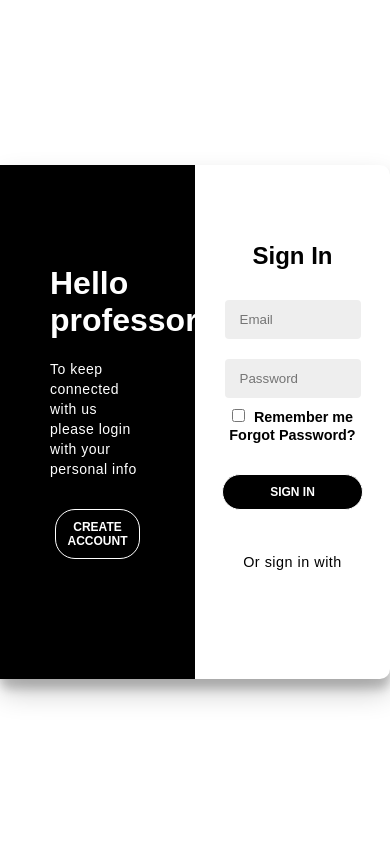
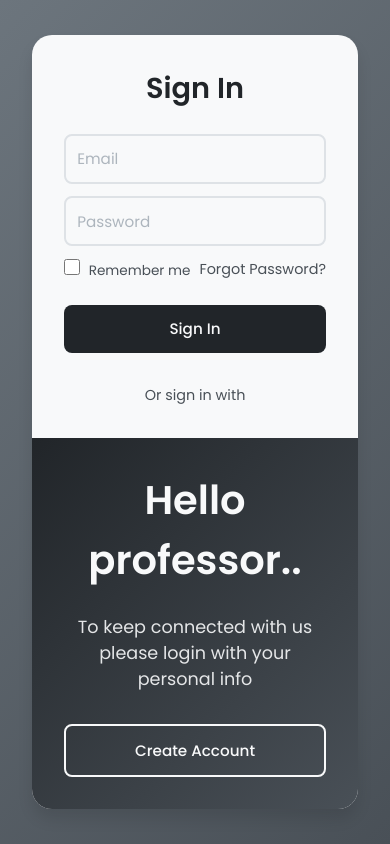
Before and after one commit to TulasigeriB/Proffessor-Lending-Society, a website: page public/signin.html in a window 390 px wide. Drawn offline with Linux system fonts and the light colour scheme.

```diff
--- a/public/css/login.css
+++ b/public/css/login.css
@@ -26,6 +26,9 @@
   -webkit-background-clip: text;
   -webkit-text-fill-color: transparent;
   text-shadow: 2px 2px 4px rgba(0,0,0,0.1);
+}
+input.error::placeholder {
+  color: red;
 }
 
 p {
--- a/public/css/signin.css
+++ b/public/css/signin.css
@@ -1,101 +1,356 @@
-*{margin: 0;
-    padding: 0;
-    box-sizing: border-box;
-    font-family: 'Montserrat', sans-serif;
+/* Global Styles */
+:root {
+    --primary-dark: #212529;
+    --primary-medium: #495057;
+    --primary-light: #6c757d;
+    --bg-lightest: #f8f9fa;
+    --bg-lighter: #e9ecef;
+    --bg-light: #dee2e6;
+    --bg-medium-light: #ced4da;
+    --bg-medium: #adb5bd;
+    --error-color: #dc3545;
+    --success-color: #28a745;
+    --shadow-sm: 0 2px 4px rgba(0, 0, 0, 0.05);
+    --shadow-md: 0 4px 6px rgba(0, 0, 0, 0.1);
+    --shadow-lg: 0 10px 15px rgba(0, 0, 0, 0.1);
+    --transition: all 0.3s ease;
 }
-body{
-    display: flex;
-    justify-content: center;
-    align-items: center;
-    height: 100vh;
-    width: 100%;
-}
-.main-container{
- background: #fff;
-    display: flex;
-      border-radius: 10px;
-  box-shadow: 0 14px 28px rgba(0, 0, 0, .2), 0 10px 10px rgba(0, 0, 0, .2);
-
-}
-.right-container{
-width: 50%;
-background-color: black;
-color: white;
-}
-.right-container-wrapper{
-    padding: 100px 50px;
-
-}
-.wrapper-login{
-    width: 80%;
-
-}
-.left-container{
-    width: 50%;
-  display: flex;
-  justify-content: center;
-    align-items: center;
-}
-
-.inputs{
-
-    padding: 10px;
-}
-.inputs input{
-    padding: 12px 15px;
-     width: 100%;
-background-color: #eee;
-border: none;
-border-radius: 4px;
-
-}
-
-.aic{
-    text-align: center;
-   margin-bottom: 20px;
-    font-weight: bold;
-}
-
-button{
-    border-radius: 20px;
-    font-size: 12px;
-    font-weight: bold;
-    text-transform: uppercase;
-    transition: transform 80ms ease-in;
-    cursor: pointer;
-
-  padding: 10px 0;
-    width: 90%;
-    background-color: black;
-    color: white;
-    border: 1px solid white;
-
-}
+/* Red placeholder text when there's an error */
 .inputs input.input-placeholder-error::placeholder {
     color: var(--error-color);
 }
 
-.input-btn{
-  text-align: center;
-  padding: 10px 0;
+* {
+    margin: 0;
+    padding: 0;
+    box-sizing: border-box;
+    font-family: 'Poppins', sans-serif;
 }
-p {
-  font-size: 14px;
-  font-weight: 100;
-  line-height: 20px;
-  letter-spacing: .5px;
-  margin: 20px 0 30px;
-}
-.sign-in{
-    color: white;
-    background-color: black;
-    border: 1px solid white;
-}
-.error-message {
-  display: none;
-  color: #d9534f;
-  font-size: 12px;
-  height: 16px; /* reserves space */
-  line-height: 16px;
+
+body {
+    background: linear-gradient(135deg, var(--primary-light) 0%, var(--primary-medium) 100%);
+    min-height: 100vh;
+    display: flex;
+    align-items: center;
+    justify-content: center;
+    padding: 2rem;
 
 }
+/* Define the red placeholder style */
+
+
+/* Main Container */
+.main-container {
+    background: var(--bg-lightest);
+    border-radius: 20px;
+    box-shadow: var(--shadow-lg);
+    overflow: hidden;
+    width: 100%;
+    max-width: 1000px;
+    display: flex;
+    min-height: 600px;
+    position: relative;
+}
+
+/* Right Container */
+.right-container {
+    flex: 1;
+    background: linear-gradient(135deg, var(--primary-dark) 0%, var(--primary-medium) 100%);
+    color: var(--bg-lightest);
+    padding: 3rem;
+    display: flex;
+    align-items: center;
+    justify-content: center;
+    position: relative;
+    overflow: hidden;
+}
+
+.right-container::before {
+    content: '';
+    position: absolute;
+    top: 0;
+    left: 0;
+    width: 100%;
+    height: 100%;
+
+    opacity: 0.1;
+}
+
+.right-container-wrapper {
+    position: relative;
+    z-index: 1;
+    text-align: center;
+}
+
+.right-container h1 {
+    font-size: 2.5rem;
+    margin-bottom: 1.5rem;
+    font-weight: 600;
+}
+
+.right-container p {
+    font-size: 1.1rem;
+    margin-bottom: 2rem;
+    opacity: 0.9;
+}
+
+/* Left Container */
+.left-container {
+    flex: 1;
+    padding: 2rem;
+    display: flex;
+    align-items: center;
+    justify-content: center;
+}
+
+.wrapper-login {
+    width: 100%;
+    max-width: 400px;
+}
+
+.wrapper-login h2 {
+    color: var(--primary-dark);
+    font-size: 1.8rem;
+    margin-bottom: 1.5rem;
+    text-align: center;
+    font-weight: 600;
+}
+
+/* Form Elements */
+.input-group {
+    margin-bottom: 0.8rem;
+}
+
+.inputs input {
+    width: 100%;
+    padding: 0.7rem;
+    border: 2px solid var(--bg-light);
+    border-radius: 8px;
+    font-size: 0.95rem;
+    transition: var(--transition);
+    background: var(--bg-lightest);
+}
+
+.inputs input:focus {
+    outline: none;
+    border-color: var(--primary-medium);
+    box-shadow: 0 0 0 3px rgba(73, 80, 87, 0.1);
+}
+
+.inputs input::placeholder {
+    color: var(--bg-medium);
+}
+
+.error-message {
+    color: var(--error-color);
+    font-size: 0.8rem;
+    margin-top: 0.3rem;
+    display: none;
+    animation: fadeIn 0.3s ease;
+}
+
+/* Buttons */
+.input-btn {
+    margin-top: 1.5rem;
+}
+
+.signup, .sign-in {
+    width: 100%;
+    padding: 0.8rem;
+    border: none;
+    border-radius: 8px;
+    font-size: 0.95rem;
+    font-weight: 500;
+    cursor: pointer;
+    transition: var(--transition);
+}
+
+.signup {
+    background: var(--primary-dark);
+    color: var(--bg-lightest);
+}
+
+.signup:hover {
+    background: var(--primary-medium);
+    transform: translateY(-2px);
+    box-shadow: var(--shadow-md);
+}
+
+.sign-in {
+    background: transparent;
+    border: 2px solid var(--bg-lightest);
+    color: var(--bg-lightest);
+}
+
+.sign-in:hover {
+    background: var(--bg-lightest);
+    color: var(--primary-dark);
+    transform: translateY(-2px);
+}
+
+/* Animations */
+@keyframes fadeIn {
+    from {
+        opacity: 0;
+        transform: translateY(-10px);
+    }
+    to {
+        opacity: 1;
+        transform: translateY(0);
+    }
+}
+
+/* Loading State */
+.signup.loading {
+    position: relative;
+    color: transparent;
+}
+
+.signup.loading::after {
+    content: '';
+    position: absolute;
+    width: 20px;
+    height: 20px;
+    top: 50%;
+    left: 50%;
+    margin: -10px 0 0 -10px;
+    border: 2px solid var(--bg-lightest);
+    border-top-color: transparent;
+    border-radius: 50%;
+    animation: spin 0.8s linear infinite;
+}
+
+@keyframes spin {
+    to {
+        transform: rotate(360deg);
+    }
+}
+
+/* Responsive Design */
+@media (max-width: 768px) {
+    .main-container {
+        flex-direction: column;
+        min-height: auto;
+    }
+
+    .right-container, .left-container {
+        padding: 2rem;
+    }
+
+    .right-container {
+        order: 2;
+    }
+
+    .left-container {
+        order: 1;
+    }
+
+    .wrapper-login {
+        max-width: 100%;
+    }
+}
+
+/* Success State */
+.inputs input.success {
+    border-color: var(--success-color);
+}
+
+/* Error State */
+.inputs input.error {
+    border-color: var(--error-color);
+}
+
+/* Center Alignment Helper */
+.aic {
+    display: flex;
+    align-items: center;
+    justify-content: center;
+}
+
+/* Social Buttons */
+.social-btn {
+    width: 45px;
+    height: 45px;
+    border-radius: 50%;
+    border: none;
+    color: white;
+    font-size: 1.2rem;
+    cursor: pointer;
+    transition: var(--transition);
+    display: flex;
+    align-items: center;
+    justify-content: center;
+}
+
+.social-btn:hover {
+    transform: translateY(-3px);
+    box-shadow: var(--shadow-md);
+}
+
+.social-btn:active {
+    transform: translateY(-1px);
+}
+
+/* Terms and Conditions Link */
+.wrapper-login a {
+    text-decoration: none;
+    transition: var(--transition);
+}
+
+.wrapper-login a:hover {
+    text-decoration: underline;
+}
+
+/* Checkbox Styling */
+input[type="checkbox"] {
+    width: 16px;
+    height: 16px;
+    cursor: pointer;
+    accent-color: var(--primary-dark);
+}
+
+/* Password Strength Indicator */
+.password-strength {
+    height: 4px;
+    margin-top: 0.5rem;
+    border-radius: 2px;
+    background: var(--bg-light);
+    overflow: hidden;
+}
+
+.password-strength-bar {
+    height: 100%;
+    width: 0;
+    transition: var(--transition);
+}
+
+.password-strength-bar.weak {
+    width: 33.33%;
+    background: var(--error-color);
+}
+
+.password-strength-bar.medium {
+    width: 66.66%;
+    background: #ffc107;
+}
+
+.password-strength-bar.strong {
+    width: 100%;
+    background: var(--success-color);
+}
+
+/* Terms and Conditions */
+.input-group .aic {
+    margin-top: 0.5rem;
+}
+
+.input-group label {
+    font-size: 0.85rem !important;
+}
+
+/* Remove scrollbar styles */
+.wrapper-login {
+    max-height: none;
+    overflow-y: visible;
+    padding-right: 0;
+}
--- a/public/signin.html
+++ b/public/signin.html
@@ -5,8 +5,9 @@
     <meta charset="UTF-8">
     <meta name="viewport" content="width=device-width, initial-scale=1.0">
     <title>Sign In - Professor Lending Society</title>
-    <link rel="stylesheet" href="../css/signin.css">
-    <link href="https://fonts.googleapis.com/css2?family=Poppins:wght@300;400;500;600;700&display=swap" rel="stylesheet">
+    <link rel="stylesheet" href="./css/signin.css">
+    <link href="https://fonts.googleapis.com/css2?family=Poppins:wght@300;400;500;600;700&display=swap"
+        rel="stylesheet">
     <link rel="stylesheet" href="https://cdnjs.cloudflare.com/ajax/libs/font-awesome/6.0.0/css/all.min.css">
 </head>
 
@@ -42,7 +43,8 @@
 
                 <div class="input-group">
                     <div class="inputs">
-                        <input type="password" id="signin-password" placeholder="Password" autocomplete="current-password">
+                        <input type="password" id="signin-password" placeholder="Password"
+                            autocomplete="current-password">
                     </div>
                     <div class="error-message" id="signin-error-password"></div>
                 </div>
@@ -61,7 +63,7 @@
 
                 <div class="input-btn">
                     <button class="signup" id="signin-btn">
-                         Sign In
+                        Sign In
                     </button>
                 </div>
 
```
Also changed, not shown: public/signup.html (+1 -1 lines).
